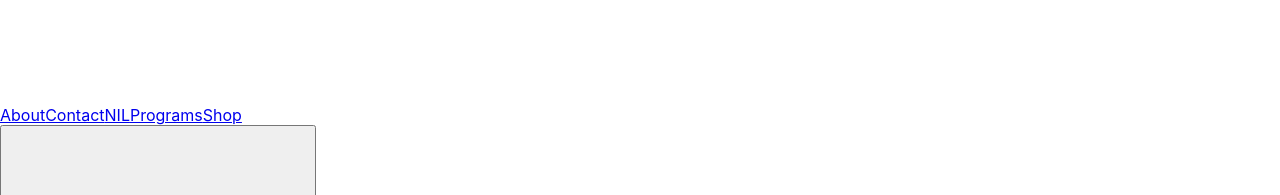
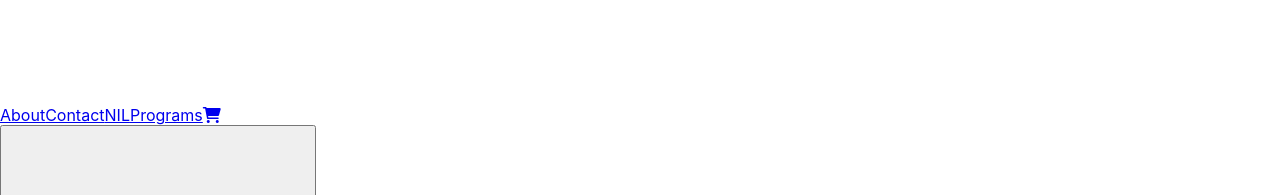
Before and after one commit to DustinKerrigan/LightSnack2.0, a React (Create React App) app: page / in a window 1280 px wide. Shown: the part 1243-1438 px from the top of the page. Built offline with nearby package versions, Linux system fonts and the light colour scheme.

Commit message:
replaced 'Shop' with icon, social media wigit now functions

```diff
--- a/src/components/Intro.js
+++ b/src/components/Intro.js
@@ -66,17 +66,17 @@ const Intro = () => {
         </section>
         <section className="py-16 bg-gradient-to-b from-white to-gray-50 relative z-0">
             <div className="absolute right-0 top-0 flex flex-col gap-2 z-50 md:mr-4 md:mt-4">
-                <a href="https://www.tiktok.com/@lightsnack"
+                <a href="https://www.tiktok.com/@cristian.orth?lang=en"
                 className="bg-black text-white p-3 hover:translate-x-[-8px] transition-transform duration-300 flex items-center gap-2">
                     <i className="fab fa-tiktok text-xl"></i>
                     <span className="hidden group-hover:block">TikTok</span>
                 </a>
-                <a href="https://www.linkedin.com/company/lightsnack"
+                <a href="https://www.linkedin.com/company/light-snack/"
                 className="bg-[#0077b5] text-white p-3 hover:translate-x-[-8px] transition-transform duration-300 flex items-center gap-2">
                     <i className="fab fa-linkedin-in text-xl"></i>
                     <span className="hidden group-hover:block">LinkedIn</span>
                 </a>
-                <a href="https://www.instagram.com/lightsnack"
+                <a href="https://www.instagram.com/lightsnackllc/"
                 className="bg-[#E4405F] text-white p-3 hover:translate-x-[-8px] transition-transform duration-300 flex items-center gap-2">
                     <i className="fab fa-instagram text-xl"></i>
                     <span className="hidden group-hover:block">Instagram</span>
--- a/src/components/NavBar.js
+++ b/src/components/NavBar.js
@@ -47,7 +47,7 @@ const NavBar = () => {
                     ${isScrolled
                         ? 'text-white hover:text-black after:bg-black'
                         : 'text-black hover:text-red-600 after:bg-red-600'
-                    }`} to="/contact">Shop</Link>
+                    }`} to="/contact"><i className="fas fa-shopping-cart text-xl"></i></Link>
                 </div>
                 <div className="md:hidden">
                     <button onClick={() => setIsOpen(!isOpen)} className="text-white">
@@ -60,11 +60,10 @@ const NavBar = () => {
             {(isOpen) && (
                 <div className="md:hidden"> {/*if the menu is open (mobile only) */}
                     <link className="block text-white p-2" to="/about">About</link>
-                    <link className="block text-white p-2" to="/services">Social Media</link>
                     <link className="block text-white p-2" to="/contact">Contact</link>
                     <link className="block text-white p-2" to="/contact">NIL</link>
                     <link className="block text-white p-2" to="/contact">Programs</link>
-                    <link className="block text-white p-2" to="/contact">Shop</link>
+                    <link className="block text-white p-2" to="/contact"><i className="fas fa-shopping-cart text-xl"></i></link>
                 </div>
             )}
         </nav>
```
